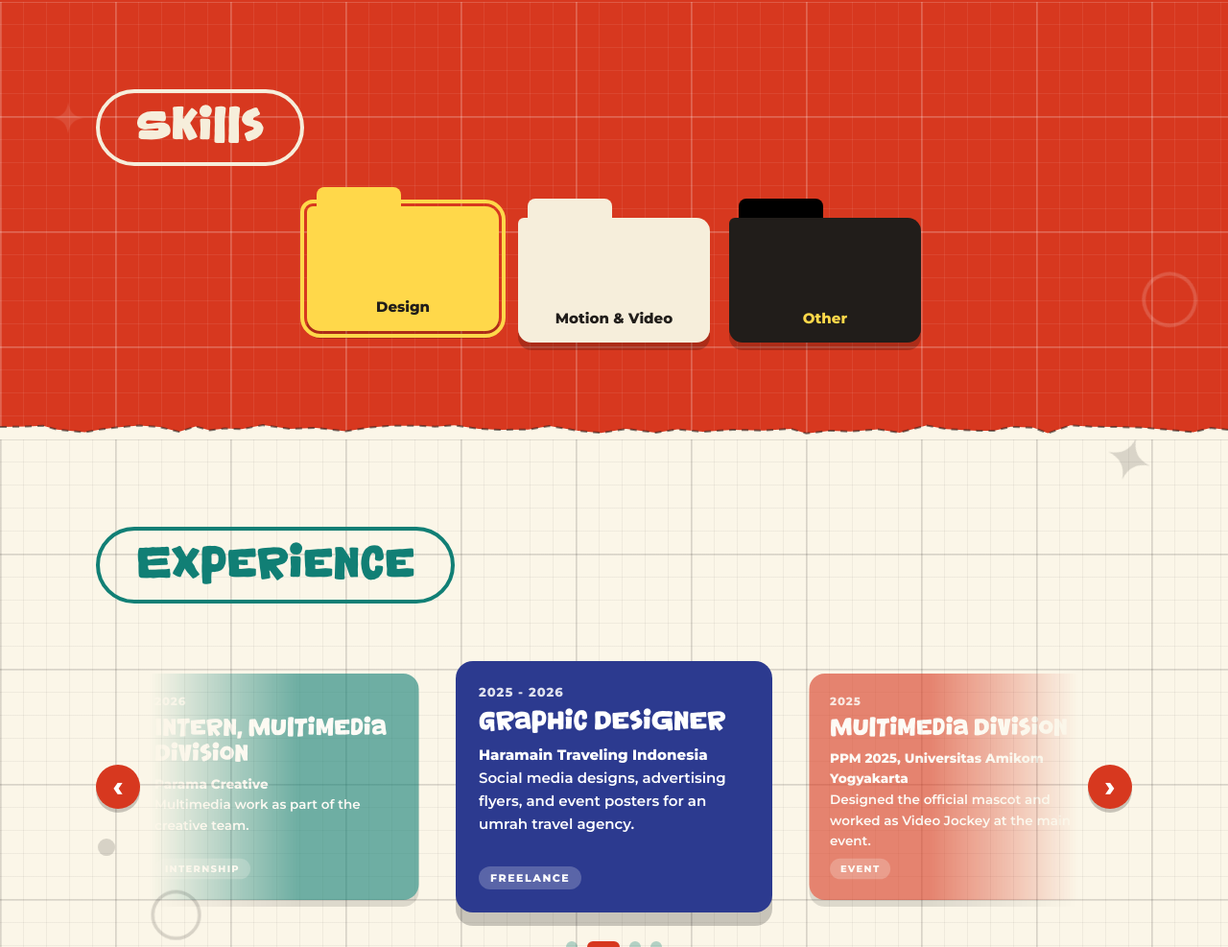
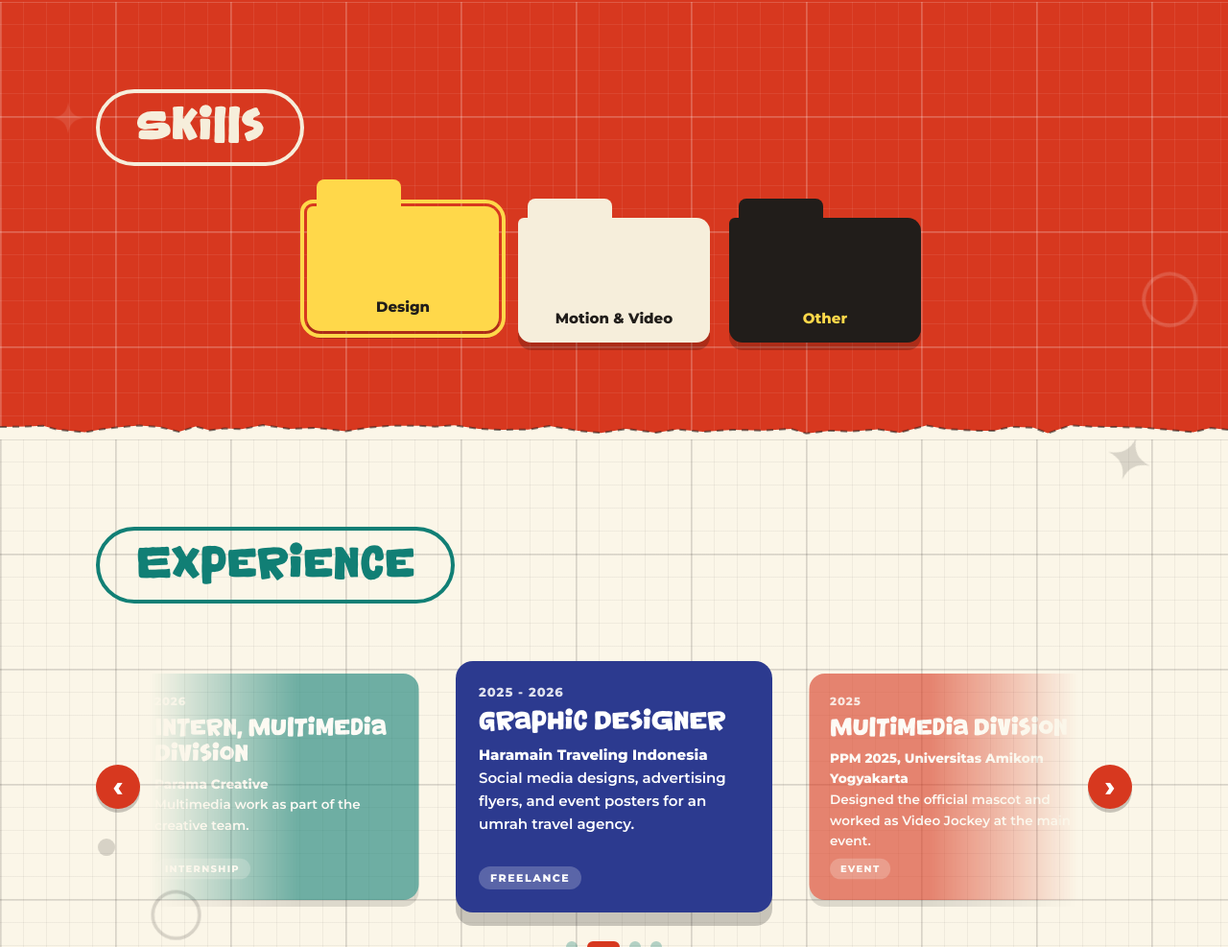
Before and after one commit to inipausss/ourspaces, a plain HTML site: page index.html in a window 1280 px wide. Shown: the part 1443-2430 px from the top of the page at 96% size. Drawn offline with Linux system fonts and the light colour scheme.

Commit message:
Skills folders: open the tab upward on hover with no gap, match the dark tab colour
Co-Authored-By: Claude Sonnet 5.5 <noreply@anthropic.com>
Claude-Session: https://claude.ai/code/session_01Bbm9eHCYPWcoo7R4zisnQK

```diff
--- a/index.html
+++ b/index.html
@@ -166,7 +166,6 @@ button.chip[aria-pressed="true"]{background:var(--ink);color:var(--yellow)}
 .folder[aria-selected="true"]{transform:translateY(-12px)}
 .folder[aria-selected="true"] .body{outline:4px solid var(--yellow);outline-offset:3px}
 .f1 .tab,.f1 .body{background:var(--yellow)}.f2 .tab,.f2 .body{background:var(--cream)}.f3 .tab,.f3 .body{background:var(--ink);color:var(--yellow)}
-.f3 .tab{background:#000}
 
 /* skills: tools popup */
 #toolsModal{position:fixed;inset:0;z-index:90;background:rgba(10,30,28,.8);display:flex;align-items:center;justify-content:center;padding:20px}
@@ -272,8 +271,9 @@ footer .wrap{display:flex;flex-wrap:wrap;align-items:center;justify-content:spac
 @keyframes folderIn{from{opacity:0;transform:translateY(70px) rotate(-8deg) scale(.9)}60%{transform:translateY(-12px) rotate(2deg)}}
 @keyframes certIn{from{opacity:0;transform:translate(var(--sx,-30px),50px) rotate(var(--sr,-7deg)) scale(.88)}}
 @keyframes wipeIn{from{clip-path:inset(0 100% 0 0);transform:translateX(-26px)}to{clip-path:inset(-20px -20px -30px -20px)}}
-.folder .tab{transition:transform .3s var(--ease)}
-.folder:hover .tab{transform:translateY(-5px) rotate(-4deg)}
+.folder .tab{z-index:1;transition:top .3s var(--ease),height .3s var(--ease)}
+/* open the folder by growing the tab upward; its bottom edge stays put, so there is never a gap */
+.folder:hover .tab,.folder[aria-selected="true"] .tab{top:-8px;height:34px}
 
 /* smart-animate */
 ::view-transition-group(*){animation-duration:.5s;animation-timing-function:var(--ease)}
```
